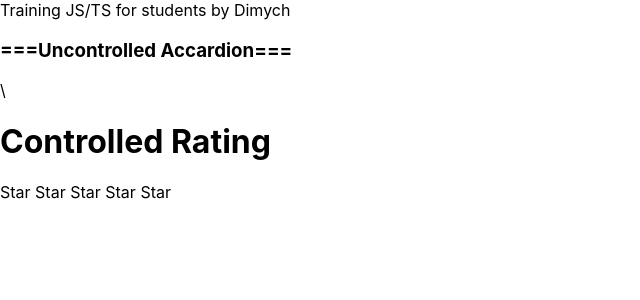
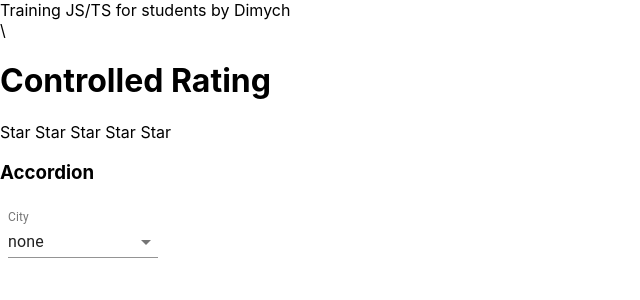
Before and after one commit to maxmajorov/training-js-ts, a React (Create React App) app: page / in a window 1280 px wide. Shown: the top 300 px of the page, without its empty margins (0-640 px from the left). Built offline with nearby package versions, Linux system fonts and the light colour scheme.

Commit message:
feat: done controll input & select. Install material UI library, add styles  to select

```diff
--- a/package.json
+++ b/package.json
@@ -4,6 +4,7 @@
   "version": "0.1.0",
   "private": true,
   "dependencies": {
+    "@material-ui/core": "^4.12.4",
     "@storybook/addon-actions": "^6.4.20",
     "@testing-library/jest-dom": "^4.2.4",
     "@testing-library/react": "^9.3.2",
@@ -43,6 +44,6 @@
     ]
   },
   "devDependencies": {
-      "gh-pages": "^3.2.3"
+    "gh-pages": "^3.2.3"
   }
 }
--- a/src/main/App.tsx
+++ b/src/main/App.tsx
@@ -3,7 +3,9 @@ import { User } from "../test/test_06_callback/test_06";
 import { ManComponent } from "../test/test_07_destructuring-assigment/ManComponent";
 import { manProps } from "../test/test_07_destructuring-assigment/test_07.test";
 import s from "./App.module.css";
+import { ControlledAccordion } from "./components/ControlledAccordion/ControlledAccordion";
 import Rating from "./components/ControlledRating/Rating";
+import { ControlledSelect } from "./components/ControlledSelect/ControlledSelect";
 import UncontrolledAccordion from "./components/UncontrolledAccordion/Accordion";
 import FullInput from "./components/universal-input/FullInput";
 import Button from "./components/universal-input/InputButton/Button";
@@ -11,12 +13,27 @@ import Input from "./components/universal-input/InputButton/Input";
 // import UseEffect from "./components/useEffect-training/UseEffect";
 
 function App() {
-  let [messages, setMessages] = useState([
+  const [messages, setMessages] = useState([
     { id: 1, message: "Hello" },
     { id: 2, message: "How are you?" },
     { id: 3, message: "What are you doing now?" },
     { id: 4, message: "Bye!" },
   ]);
+
+  type ItemType = {
+    id: number;
+    title: string;
+  };
+
+  const [accordItems, setAccordItems] = useState<ItemType[]>([
+    { id: 1, title: "React" },
+    { id: 2, title: "React-Hooks" },
+    { id: 3, title: "TS/JS" },
+  ]);
+
+  const [collapsed, setCollapsed] = useState<boolean>(true);
+
+  const [selectItem, setSelectItem] = useState<any>("none");
 
   let [mes, setMes] = useState("");
   const [ratingVal, setRatingVal] = useState<number>(0);
@@ -31,6 +48,15 @@ function App() {
     setMes("");
   };
 
+  const setCollapsedCallback = () => {
+    setCollapsed(!collapsed);
+    console.log(collapsed);
+  };
+
+  const setSelectItemCallback = (value: any) => {
+    setSelectItem(value);
+  };
+
   return (
     <div className={s.App}>
       <div>Training JS/TS for students by Dimych</div>
@@ -42,10 +68,19 @@ function App() {
       {/* {messages.map((el) => (
         <div>{el.message}</div>
       ))} */}
-      <UncontrolledAccordion />
+      {/* <UncontrolledAccordion /> */}
       {/* <UncontrolledRating /> */}
       {/* <UseEffect /> */}\
       <Rating value={ratingVal} onClick={setRatingVal} />
+      <ControlledAccordion
+        accordItems={accordItems}
+        setCollapsed={setCollapsedCallback}
+        collapsed={collapsed}
+      />
+      <ControlledSelect
+        selectItem={selectItem}
+        setSelectItem={setSelectItemCallback}
+      />
     </div>
   );
 }
--- a/src/main/components/ControlledAccordion/ControlledAccordion.tsx
+++ b/src/main/components/ControlledAccordion/ControlledAccordion.tsx
@@ -1,32 +1,47 @@
 import React from "react";
 
+type ItemType = {
+  id: number;
+  title: string;
+};
+
 export type AccordionPropsType = {
-  title: string;
-  setAccordion: (collapsed: boolean) => void;
-  collapsed?: boolean;
+  accordItems: ItemType[];
+  setCollapsed: () => void;
+  collapsed: boolean;
 };
 
 //true ===>>> свернутое
 
-const ControlledAccordion: React.FC<AccordionPropsType> = (props) => {
+export const ControlledAccordion: React.FC<AccordionPropsType> = ({
+  accordItems,
+  collapsed,
+  setCollapsed,
+}) => {
+  const collapsedHandler = () => {
+    setCollapsed();
+  };
+
   return (
     <div>
-      <h3 onClick={() => props.setAccordion(!props.collapsed)}>
-        {props.title}
-      </h3>
-      {props.collapsed ? "" : <AccordionBody />}
+      <h3 onClick={collapsedHandler}>Accordion</h3>
+      {!collapsed ? <AccordionBody accordItems={accordItems} /> : ""}
     </div>
   );
 };
 
-function AccordionBody() {
+type AccordionBodyPropsType = {
+  accordItems: ItemType[];
+};
+
+const AccordionBody: React.FC<AccordionBodyPropsType> = ({ accordItems }) => {
   return (
     <ul>
-      <li>CallBack</li>
-      <li>Components</li>
-      <li>useState</li>
+      {accordItems.map((el) => (
+        <li key={el.id} onClick={() => alert(`click ${el.id} item`)}>
+          {el.title}
+        </li>
+      ))}
     </ul>
   );
-}
-
-export default ControlledAccordion;
+};
--- /dev/null
+++ b/src/main/components/ControlledSelect/ControlledSelect.tsx
@@ -0,0 +1,67 @@
+import React, { ChangeEvent } from "react";
+import { makeStyles, Theme, createStyles } from "@material-ui/core/styles";
+import InputLabel from "@material-ui/core/InputLabel";
+import MenuItem from "@material-ui/core/MenuItem";
+import FormControl from "@material-ui/core/FormControl";
+import Select from "@material-ui/core/Select";
+
+const useStyles = makeStyles((theme: Theme) =>
+  createStyles({
+    button: {
+      display: "block",
+      marginTop: theme.spacing(2),
+    },
+    formControl: {
+      margin: theme.spacing(1),
+      minWidth: 150,
+    },
+  })
+);
+
+type ControlledSelectPropsType = {
+  selectItem: any;
+  setSelectItem: (value: any) => void;
+};
+
+export const ControlledSelect = ({ selectItem, setSelectItem }) => {
+  const classes = useStyles();
+  const [open, setOpen] = React.useState(false);
+
+  const onChangeHandler = (event: ChangeEvent<HTMLSelectElement>) => {
+    setSelectItem(event.target.value);
+    alert(`Your choise is ${event.target.value}`);
+  };
+
+  const handleClose = () => {
+    setOpen(false);
+  };
+
+  const handleOpen = () => {
+    setOpen(true);
+  };
+
+  return (
+    <>
+      <FormControl className={classes.formControl}>
+        <InputLabel id="label-city-choise">City</InputLabel>
+        <Select
+          labelId="label-city-choise"
+          id="select"
+          value={selectItem}
+          onChange={onChangeHandler}
+          open={open}
+          onClose={handleClose}
+          onOpen={handleOpen}
+        >
+          <MenuItem value="none">none</MenuItem>
+          <MenuItem value="Minsk">Minsk</MenuItem>
+          <MenuItem value="Grodno">Grodno</MenuItem>
+          <MenuItem value="Vitebsk">Vitebsk</MenuItem>
+          <MenuItem value="Gomel">Gomel</MenuItem>
+          <MenuItem value="Mogilev">Mogilev</MenuItem>
+          <MenuItem value="Brest">Brest</MenuItem>
+        </Select>
+      </FormControl>
+    </>
+  );
+};
```
Also changed, not shown: 2 other files (tests, documents, lock files or other folders).
